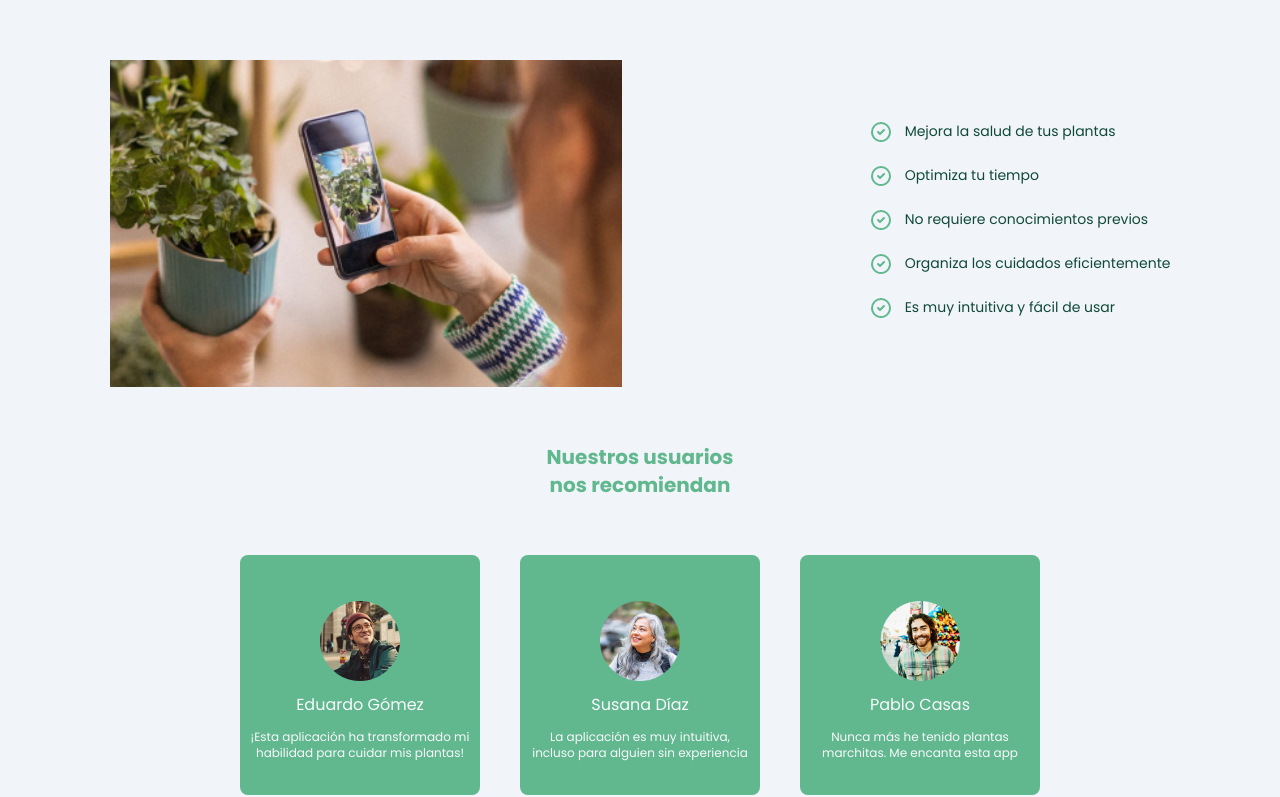
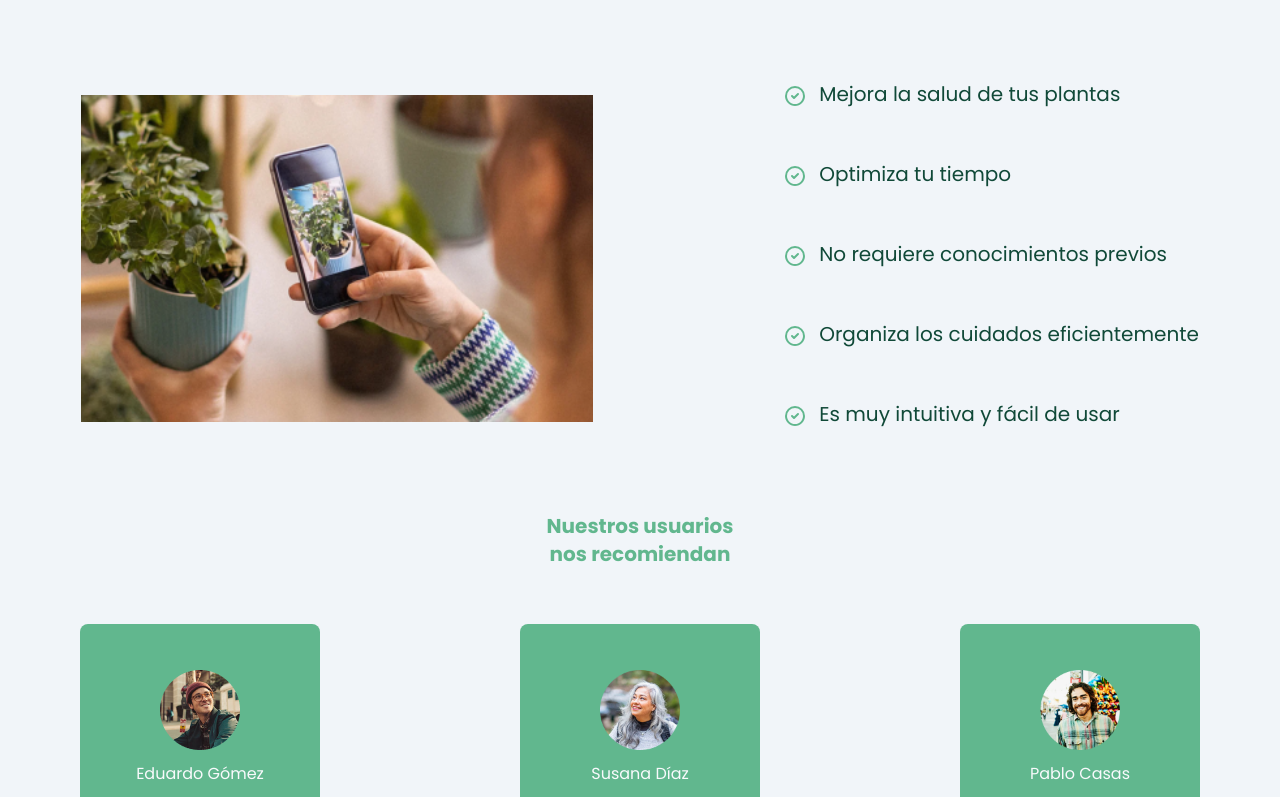
Before and after one commit to No-Country/S11-19-ft-php-next, a Next.js app in the folder client/app/: page / in a window 1280 px wide. Shown: the part 947-1744 px from the top of the page. Built offline with nearby package versions, Linux system fonts and the light colour scheme.

Commit message:
fix: problem with the responsive

```diff
--- a/client/app/src/app/page.tsx
+++ b/client/app/src/app/page.tsx
@@ -54,7 +54,7 @@ export default function Home() {
 				<div className="flex flex-col md:flex-row md:items-center md:justify-around md:mb-10">
 
 					<Image src={landingSectionPicture} className="w-full md:w-1/2 lg:w-2/5 lg:h-full h-60 bg-slate-200 " alt="header" />
-					<ul className="flex flex-col ml-7 mt-5 text-sm text-primary mb-7 gap-5">
+					<ul className="flex flex-col ml-7 mt-5 text-sm xl:text-xl justify-between xl:space-y-8 text-primary mb-7 gap-5">
 
 						<li>
 						<svg xmlns="http://www.w3.org/2000/svg" className="inline mr-3" width="24" height="24" viewBox="0 0 24 24" fill="none">
--- a/client/app/src/components/carousel.tsx
+++ b/client/app/src/components/carousel.tsx
@@ -27,7 +27,7 @@ export default function CarouselContainer({
   return (
 		<>
 		{isLongScreen ? (
-			<div className='flex justify-center items-center space-x-10'>{children}</div>
+			<div className='flex justify-center items-center space-x-10 xl:justify-around'>{children}</div>
 			) : (
 
     <Carousel
```
